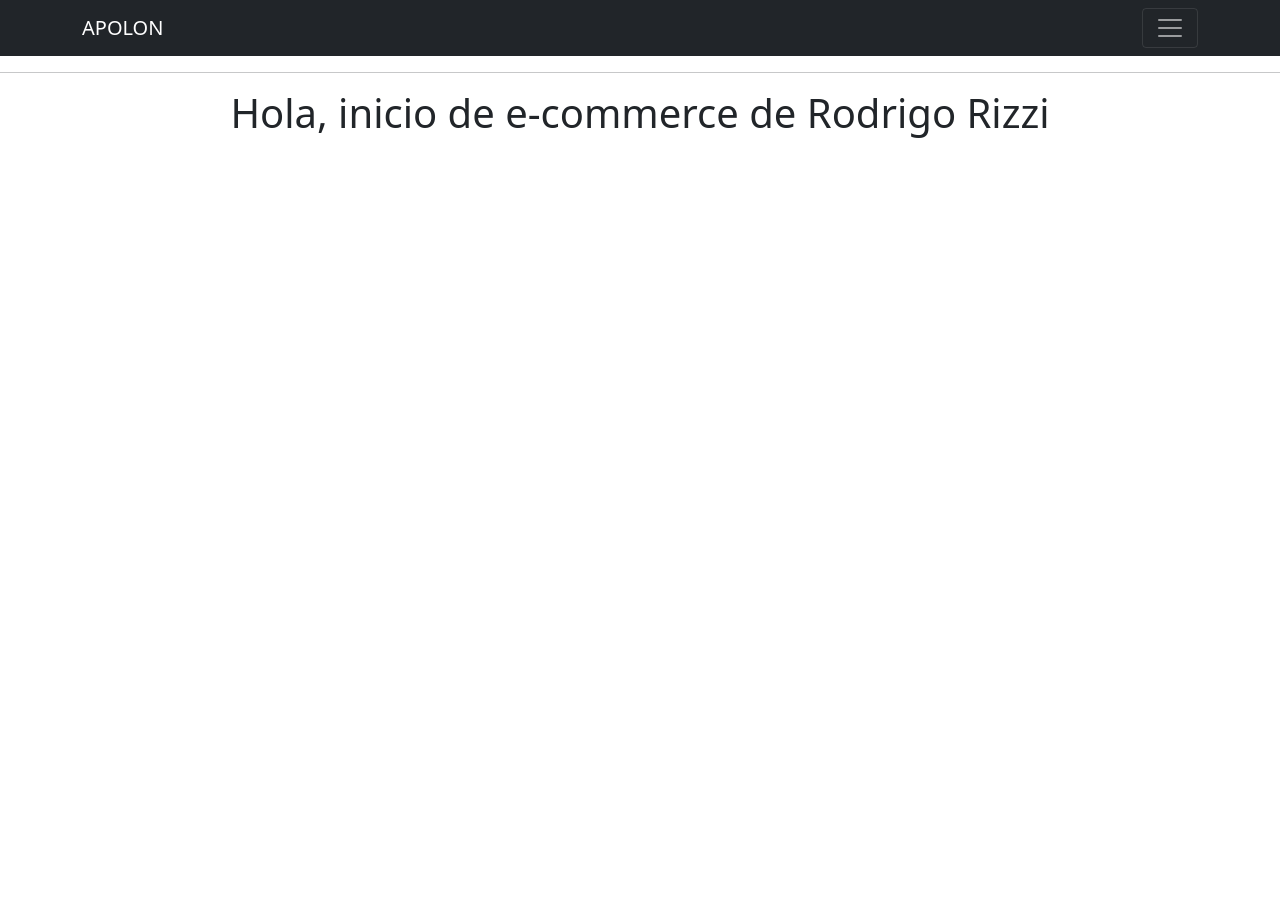
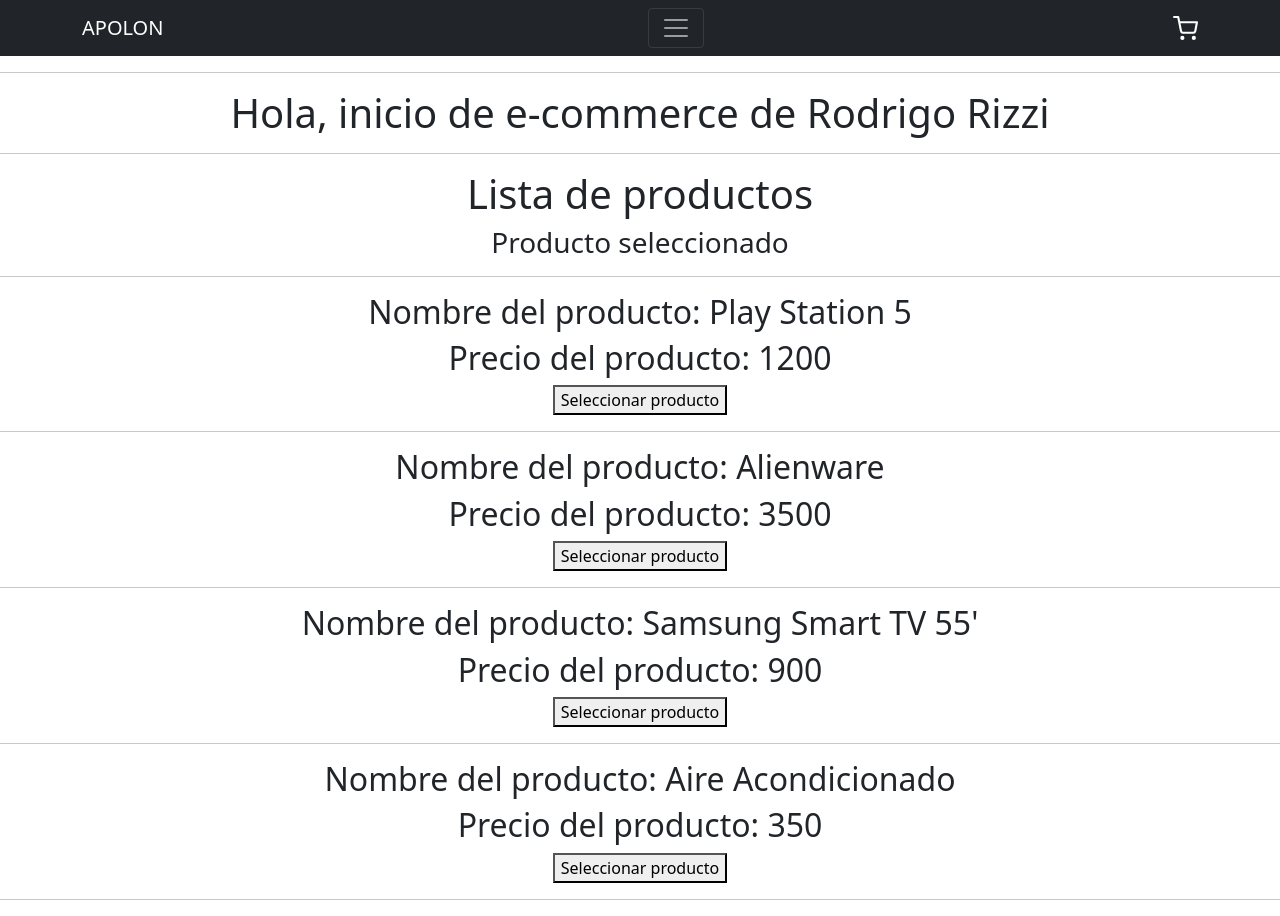
Before and after one commit to rorizzi/e-commerce-rodrigo-rizzi, a React (Create React App) app: page /item/1 in a window 1280 px wide. Before the commit the page ends 800 px from the top, so only its background shows below. Built offline with nearby package versions, Linux system fonts and the light colour scheme.

Commit message:
e-commerce-landing

```diff
--- a/package.json
+++ b/package.json
@@ -10,6 +10,7 @@
     "react": "^17.0.2",
     "react-bootstrap": "^2.1.1",
     "react-dom": "^17.0.2",
+    "react-icons": "^4.3.1",
     "react-scripts": "5.0.0",
     "web-vitals": "^2.1.3"
   },
--- a/src/App.js
+++ b/src/App.js
@@ -2,6 +2,10 @@
 import './App.css';
 import NavBar from './components/navbar/NavBar';
 import 'bootstrap/dist/css/bootstrap.min.css';
+import ItemListContainer from './components/item-list-container/ItemListContainer';
+import ComponentChildren from './components/component-children/ComponentChildren';
+
+const age = 18;
 
 function App() {
   return (
@@ -9,6 +13,15 @@
       <NavBar/>
       <hr />
       <h1>Hola, inicio de e-commerce de Rodrigo Rizzi</h1>
+      <hr/>
+      <ItemListContainer/>
+      {/* <ComponentChildren otherProp={"El titulo"}>
+          <h2>Componente hijo</h2>
+          <p>Lorem ipsum dolor sit amet consectetur, adipisicing elit. Cum sit blanditiis recusandae,
+            debitis eaque atque ullam perferendis vero nostrum, repellat illo, qui dolore sunt id esse
+            repellendus cumque iste tenetur.
+          </p>
+      </ComponentChildren> */}
     </div>
   );
 }
--- /dev/null
+++ b/src/components/component-children/ComponentChildren.js
@@ -0,0 +1,9 @@
+//Al pasarle children, lo que encerramos dentro del tag ComponentChildren en App.js se hace visible!!!
+const ComponentChildren = ({children, otherProp}) => {
+  return <>
+    <h3>{otherProp}</h3>
+    {children}
+  </>;
+};
+
+export default ComponentChildren;
--- /dev/null
+++ b/src/components/item-list-container/ItemListContainer.js
@@ -0,0 +1,38 @@
+import { useState } from "react";
+import Item from "../item/Item";
+
+const items = [
+  {id:"1", name: "Play Station 5", price: "1200", createdBy: "Sony"},
+  {id:"2", name: "Alienware", price: "3500", createdBy: "Dell"},
+  {id:"3", name: "Samsung Smart TV 55'", price: "900", createdBy: "Samsung"},
+  {id:"4", name: "Aire Acondicionado", price: "350", createdBy:"SmartLife"},
+];
+
+//SOLO MANDAR LO QUE VAMOS A MOSTRAR ****
+
+//COMPONENTE CONTENEDOR
+const ItemListContainer = () => {
+  //Hook para controlar el estado del componente
+  const [selectedItem, setSelectedItem ] = useState(null)
+
+  return (
+    <div>
+        <h1>Lista de productos</h1>
+        <h3>Producto seleccionado</h3>
+        <p>{selectedItem ? selectedItem.name : ""}</p>
+        <p>{selectedItem ? `$${selectedItem.price}`  : ""}</p>
+        <p>{selectedItem ? selectedItem.id : ""}</p>
+        <hr/>
+        {items.map( ({id, name, price}) => (
+          <Item
+            key={id}
+            id={id}
+            name={name}
+            price={price}
+            setSelectedItem={setSelectedItem} />
+        ))}
+    </div>
+    );
+};
+
+export default ItemListContainer;
--- /dev/null
+++ b/src/components/item/Item.js
@@ -0,0 +1,14 @@
+const Item = ({id, name, price, setSelectedItem}) => {
+    const selectItem = () => setSelectedItem({name, price, id})
+
+    return (
+        <>
+            <h2>Nombre del producto: {name}</h2>
+            <h2>Precio del producto: {price}</h2>
+            <button onClick={selectItem}>Seleccionar producto</button>
+            <hr/>
+        </>
+    );
+};
+
+export default Item;
--- a/src/components/navbar/NavBar.js
+++ b/src/components/navbar/NavBar.js
@@ -1,4 +1,5 @@
-import { Container, Nav, Navbar, NavbarBrand, NavDropdown } from "react-bootstrap";
+import { Container, Nav, Navbar, NavDropdown } from "react-bootstrap";
+import CartWidget from "../../icon/CartWidget";
 
 const NavBar = () => {
   return (
@@ -20,6 +21,7 @@
           </NavDropdown>
         </Nav>
       </Navbar.Collapse>
+      <CartWidget />
     </Container>
   </Navbar>
   );
--- /dev/null
+++ b/src/icon/CartWidget.js
@@ -0,0 +1,23 @@
+const CartIcon = () => {
+
+    return (
+        <svg
+      xmlns="http://www.w3.org/2000/svg"
+      fill="none"
+      stroke="white"
+      strokeLinecap="round"
+      strokeLinejoin="round"
+      strokeWidth="2"
+      className="feather feather-shopping-cart"
+      viewBox="0 0 24 24"
+      width={25}
+      height={25}
+    >
+      <circle cx="9" cy="21" r="1"></circle>
+      <circle cx="20" cy="21" r="1"></circle>
+      <path d="M1 1h4l2.68 13.39a2 2 0 002 1.61h9.72a2 2 0 002-1.61L23 6H6"></path>
+    </svg>
+    )
+};
+
+export default CartIcon;
```
Also changed, not shown: src/components/functionalComponent/FunctionalComponent.js (added, +14 -0 lines), src/icon/cart.svg (added), 1 other file (tests, documents, lock files or other folders).
